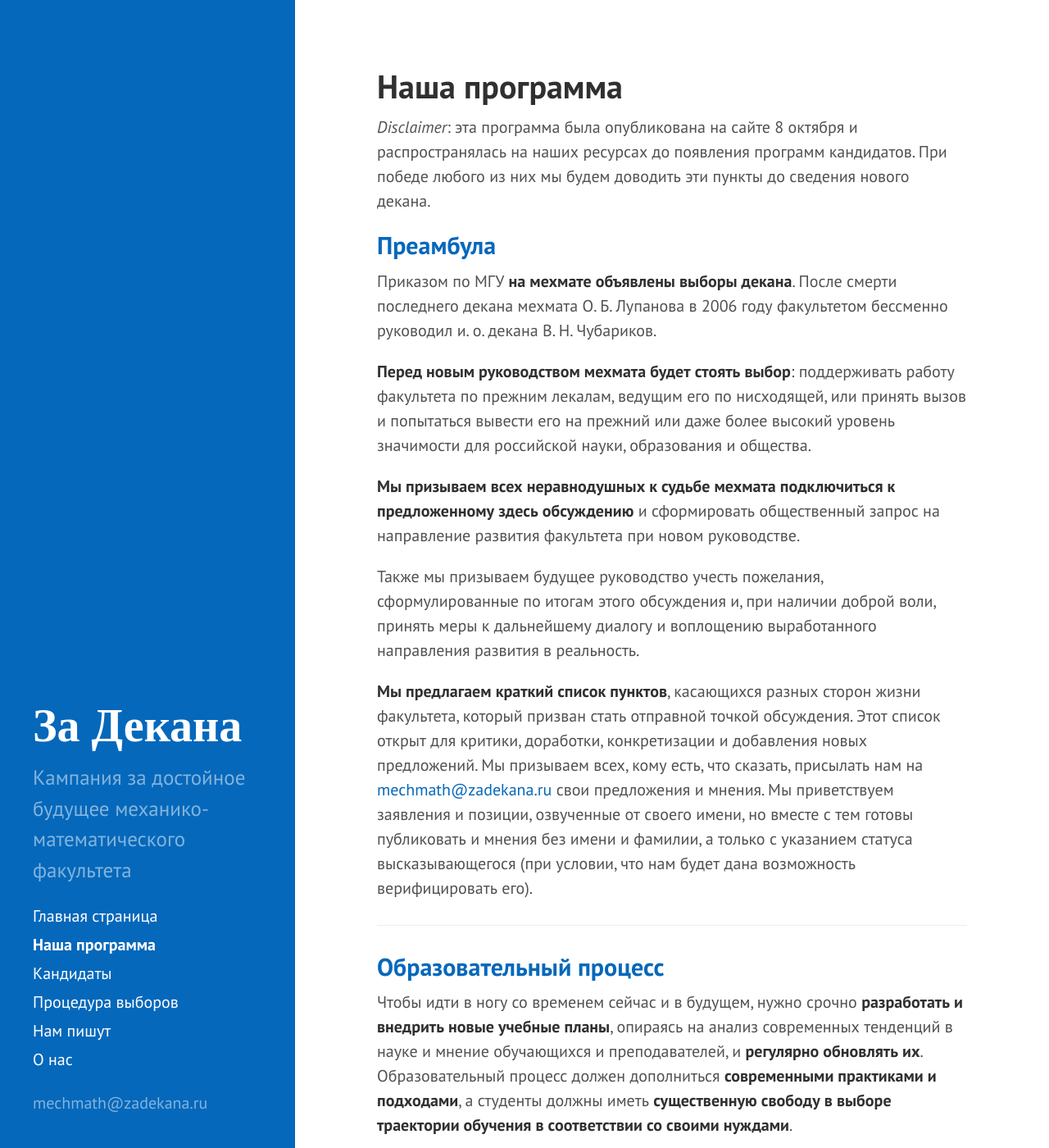
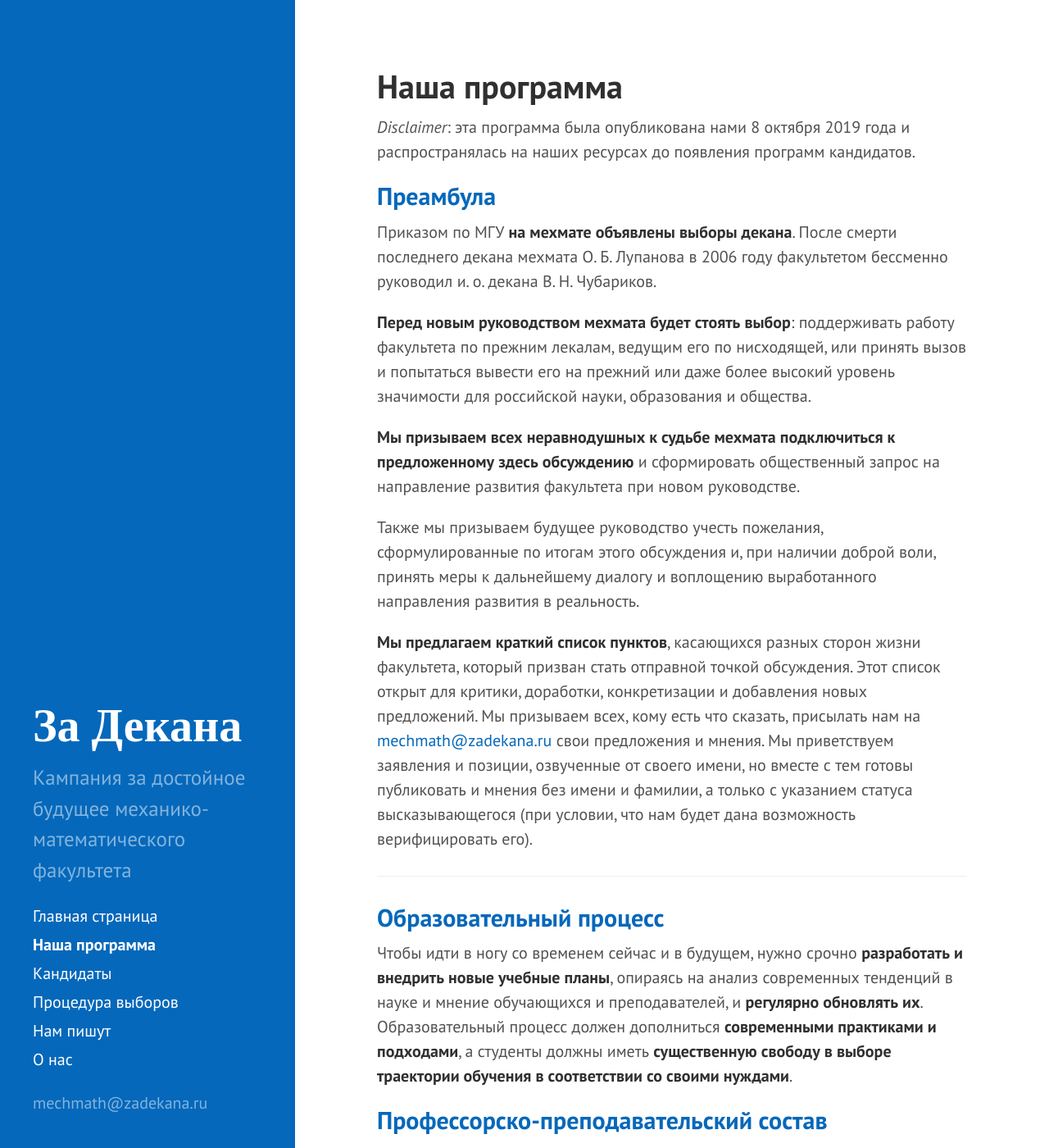
Before and after one commit to studmm/zadekana, a Jekyll site: the page built from page_01_program.md, in a window 1280 px wide and 1400 px high. Shown: the whole window at 82% size. Built offline with Jekyll 4.4.1, drawn with Linux system fonts in a browser that asks for light colours; some web fonts are replaced; some of the changed text lies outside the part shown.

Commit message:
new: update last news

```diff
--- a/page_01_program.md
+++ b/page_01_program.md
@@ -4,8 +4,7 @@
 permalink: program
 ---
 
-_Disclaimer_: эта программа была опубликована на сайте 8 октября и распространялась на наших ресурсах до появления программ кандидатов.
-При победе любого из них мы будем доводить эти пункты до сведения нового декана.
+_Disclaimer_: эта программа была опубликована нами 8 октября 2019 года и распространялась на наших ресурсах до появления программ кандидатов.
 
 ## Преамбула
 
@@ -17,7 +16,7 @@
 
 Также мы призываем будущее руководство учесть пожелания, сформулированные по итогам этого обсуждения и, при наличии доброй воли, принять меры к дальнейшему диалогу и воплощению выработанного направления развития в реальность.
 
-**Мы предлагаем краткий список пунктов**, касающихся разных сторон жизни факультета, который призван стать отправной точкой обсуждения. Этот список открыт для критики, доработки, конкретизации и добавления новых предложений. Мы призываем всех, кому есть, что сказать, присылать нам на [mechmath@zadekana.ru](mailto:mechmath@zadekana.ru?subject=Письмо%20участникам%20кампании%20За%20Декана) свои предложения и мнения. Мы приветствуем заявления и позиции, озвученные от своего имени, но вместе с тем готовы публиковать и мнения без имени и фамилии, а только с указанием статуса высказывающегося (при условии, что нам будет дана возможность верифицировать его).
+**Мы предлагаем краткий список пунктов**, касающихся разных сторон жизни факультета, который призван стать отправной точкой обсуждения. Этот список открыт для критики, доработки, конкретизации и добавления новых предложений. Мы призываем всех, кому есть что сказать, присылать нам на [mechmath@zadekana.ru](mailto:mechmath@zadekana.ru?subject=Письмо%20участникам%20кампании%20За%20Декана) свои предложения и мнения. Мы приветствуем заявления и позиции, озвученные от своего имени, но вместе с тем готовы публиковать и мнения без имени и фамилии, а только с указанием статуса высказывающегося (при условии, что нам будет дана возможность верифицировать его).
 
 ---
 
```
Also changed, not shown: other parts of page_01_program.md (+2 -2 lines), index.md (+5 -1 lines).
